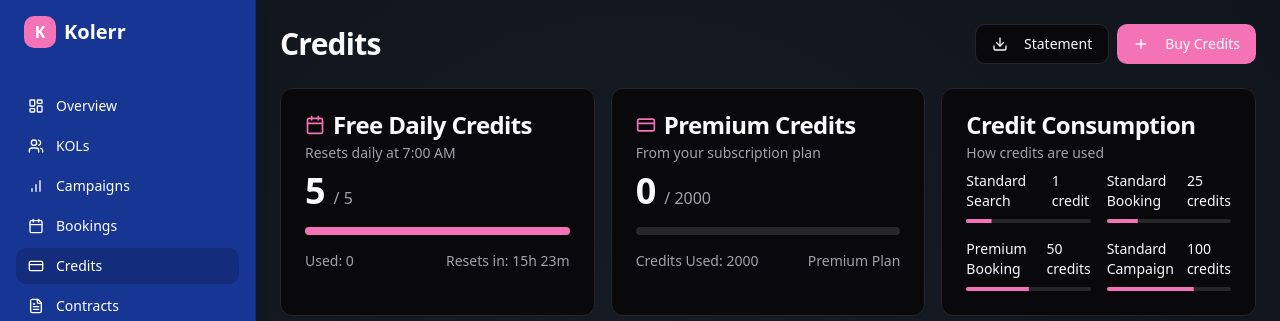
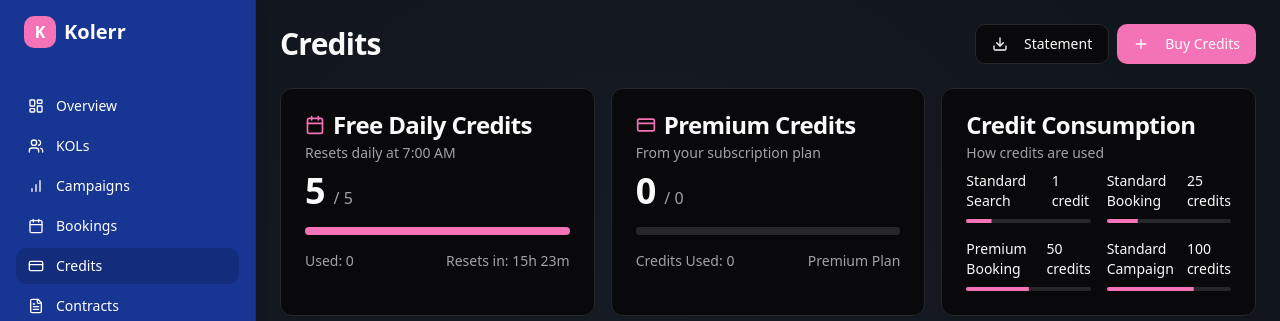
Before and after one commit to RickyKolerr/kolerr-agent-flow, a React (Vite) app: page /dashboard/credits in a window 1280 px wide. Shown: the top 321 px of the page. Built offline with nearby package versions, Linux system fonts and the light colour scheme; sample sign-in values are in the browser's storage.

Commit message:
Fix: Resolve TypeScript errors in CreditContext and CreditsPage
- Fixed TypeScript errors related to missing 'subscription' property on the User type.
- Corrected type comparisons in CreditsPage to avoid unintentional boolean/string comparisons.

```diff
--- a/src/contexts/AuthContext.tsx
+++ b/src/contexts/AuthContext.tsx
@@ -1,4 +1,3 @@
-
 import { createContext, useContext, useState, useEffect, ReactNode } from "react";
 import { useNavigate, Navigate, useLocation } from "react-router-dom";
 import { toast } from "sonner";
@@ -9,6 +8,16 @@ export type UserRole = "brand" | "kol" | "admin";
 // Define onboarding status
 export type OnboardingStatus = "incomplete" | "complete";
 
+// Define subscription plan types
+export type SubscriptionPlan = "free" | "starter" | "growth" | "pro" | "enterprise";
+
+// Define subscription interface
+export interface Subscription {
+  plan: SubscriptionPlan;
+  status: "active" | "canceled" | "expired";
+  renewalDate?: string;
+}
+
 interface User {
   id: string;
   email: string;
@@ -16,6 +25,7 @@ interface User {
   avatar?: string;
   role: UserRole;
   onboardingStatus: OnboardingStatus;
+  subscription?: Subscription;
 }
 
 interface AuthContextType {
--- a/src/hooks/useSearchCredits.ts
+++ b/src/hooks/useSearchCredits.ts
@@ -1,3 +1,4 @@
+
 import { useState, useEffect } from 'react';
 import { toast } from "sonner";
 
--- a/src/pages/dashboard/Credits.tsx
+++ b/src/pages/dashboard/Credits.tsx
@@ -1,4 +1,3 @@
-
 import { useState } from "react";
 import { Button } from "@/components/ui/button";
 import { Card, CardContent, CardDescription, CardHeader, CardTitle } from "@/components/ui/card";
@@ -22,6 +21,7 @@ import {
 } from "@/components/ui/table";
 import { toast } from "sonner";
 import { useCredits } from "@/contexts/CreditContext";
+import { useAuth } from "@/contexts/AuthContext";
 import { Tabs, TabsContent, TabsList, TabsTrigger } from "@/components/ui/tabs";
 import { useNavigate } from "react-router-dom";
 
@@ -40,16 +40,22 @@ const CreditsPage = () => {
   const navigate = useNavigate();
   const [activeTab, setActiveTab] = useState("overview");
   const { freeCredits, premiumCredits, totalCredits, timeUntilReset, hasPremiumPlan } = useCredits();
+  const { user } = useAuth();
+
+  // Get the premium plan credit allocation
+  const getPremiumCreditAllocation = () => {
+    const plan = user?.subscription?.plan;
+    if (plan === "pro") return 500;
+    if (plan === "growth") return 200;
+    if (plan === "enterprise") return 2000;
+    return 0;
+  };
 
   // Mock credit data
   const creditData = {
     available: premiumCredits,
-    total: hasPremiumPlan ?
-      (hasPremiumPlan === "pro" ? 500 : hasPremiumPlan === "growth" ? 200 : 2000) : 0,
-    used: hasPremiumPlan ?
-      (hasPremiumPlan === "pro" ? 500 - premiumCredits :
-       hasPremiumPlan === "growth" ? 200 - premiumCredits :
-       2000 - premiumCredits) : 0,
+    total: hasPremiumPlan ? getPremiumCreditAllocation() : 0,
+    used: hasPremiumPlan ? (getPremiumCreditAllocation() - premiumCredits) : 0,
     expires: "End of billing period",
   };
 
```
